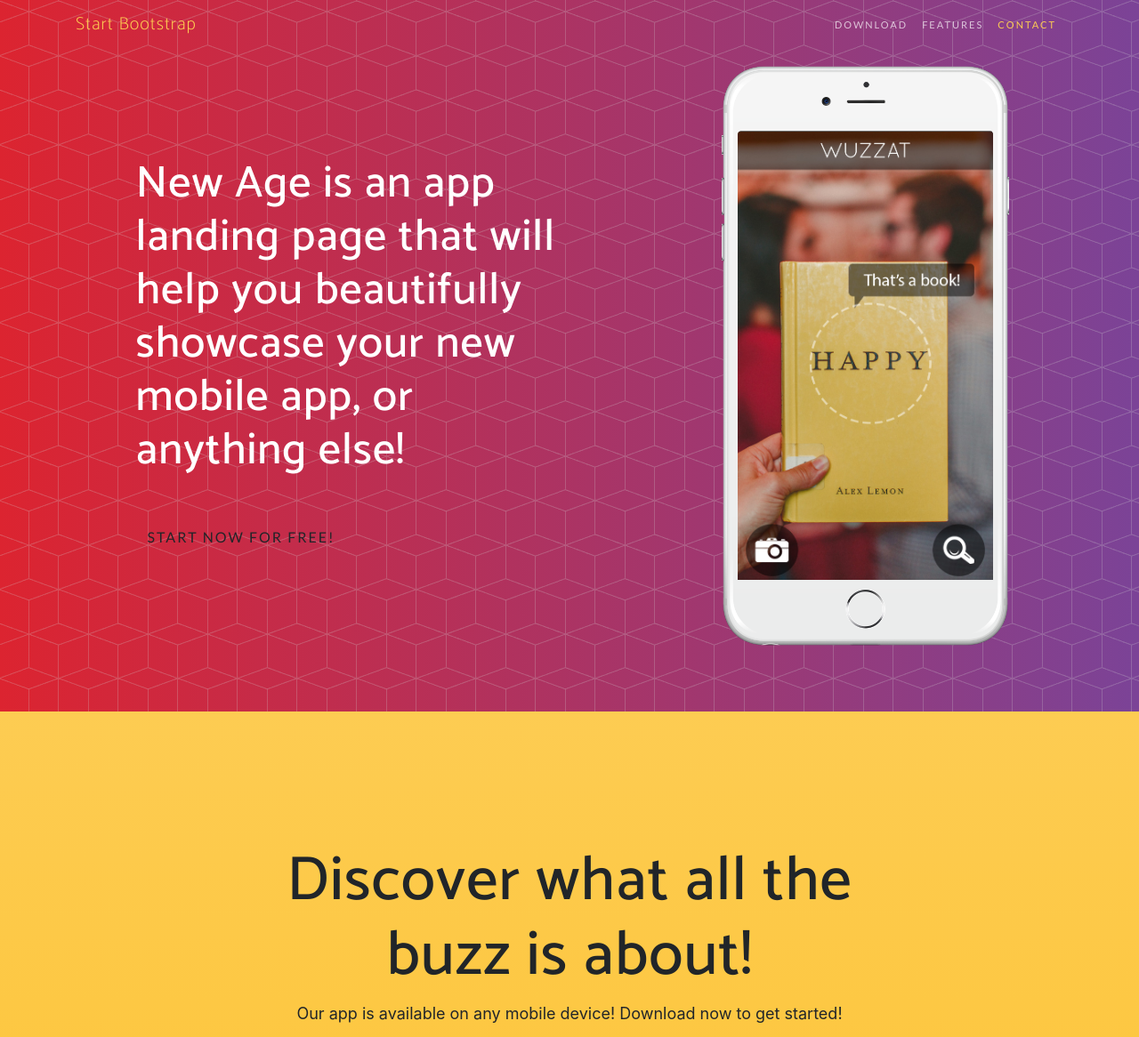
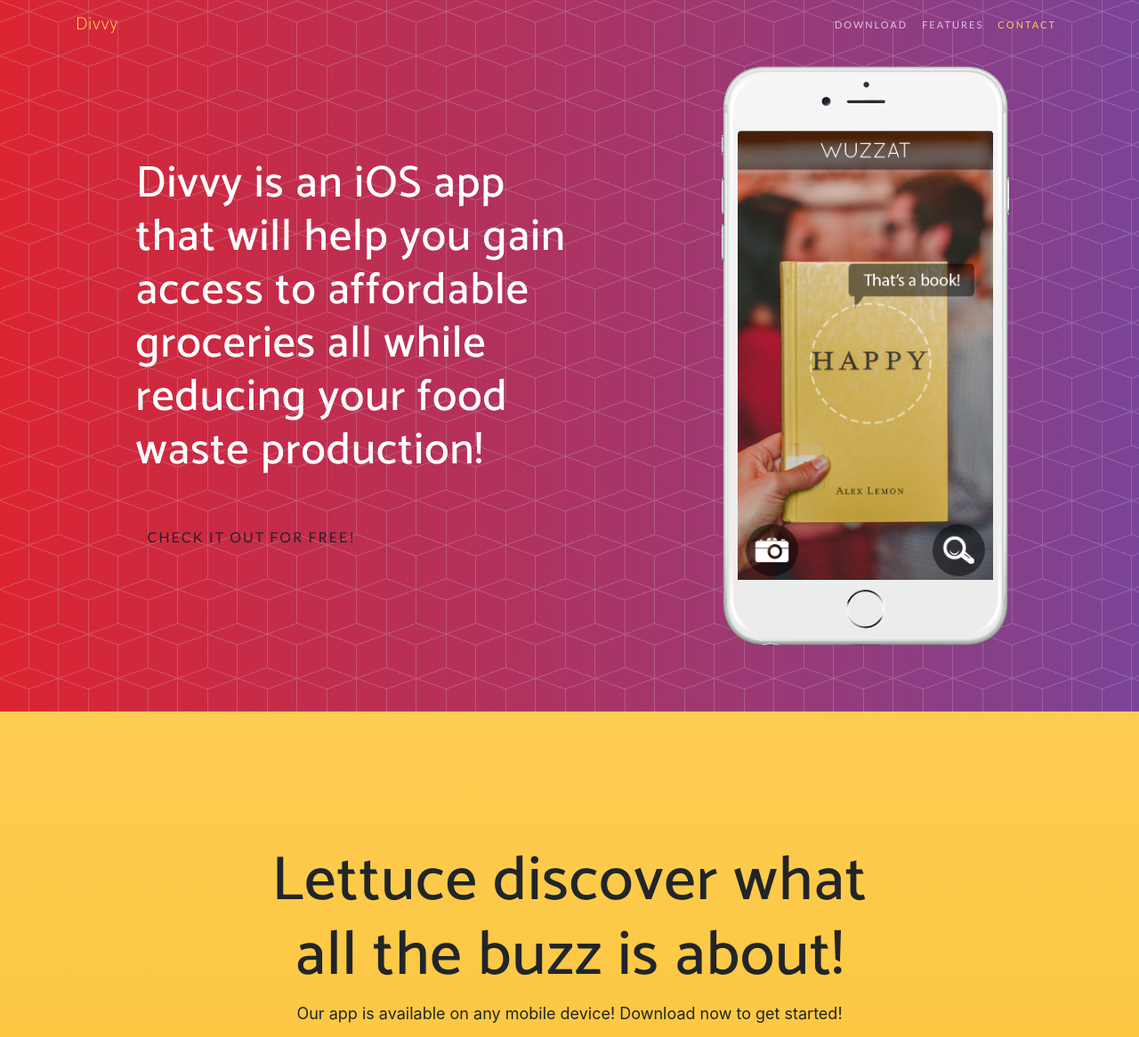
Before and after one commit to KitsuneNoctus/app_landing_page, a website with bundled scripts: page index.html in a window 1280 px wide. Shown: the top 1166 px of the page at 89% size. Built offline with nearby package versions, Linux system fonts and the light colour scheme; a web font is replaced by a local one.

Commit message:
JessicaTrinh/Edit Main and Download page description

```diff
--- a/index.html
+++ b/index.html
@@ -8,7 +8,7 @@
   <meta name="description" content="">
   <meta name="author" content="">
 
-  <title>New Age - Start Bootstrap Theme</title>
+  <title>Divvy - The New Age Way for Groceries</title>
 
   <!-- Bootstrap core CSS -->
   <link href="vendor/bootstrap/css/bootstrap.min.css" rel="stylesheet">
@@ -33,7 +33,7 @@
   <!-- Navigation -->
   <nav class="navbar navbar-expand-lg navbar-light fixed-top" id="mainNav">
     <div class="container">
-      <a class="navbar-brand js-scroll-trigger" href="#page-top">Start Bootstrap</a>
+      <a class="navbar-brand js-scroll-trigger" href="#page-top">Divvy</a>
       <button class="navbar-toggler navbar-toggler-right" type="button" data-toggle="collapse" data-target="#navbarResponsive" aria-controls="navbarResponsive" aria-expanded="false" aria-label="Toggle navigation">
         Menu
         <i class="fas fa-bars"></i>
@@ -59,8 +59,9 @@
       <div class="row h-100">
         <div class="col-lg-7 my-auto">
           <div class="header-content mx-auto">
-            <h1 class="mb-5">New Age is an app landing page that will help you beautifully showcase your new mobile app, or anything else!</h1>
-            <a href="#download" class="btn btn-outline btn-xl js-scroll-trigger">Start Now for Free!</a>
+            <!-- <h1 class="mb-5">New Age is an app landing page that will help you beautifully showcase your new mobile app, or anything else!</h1> -->
+            <h1 class="mb-5"> Divvy is an iOS app that will help you gain access to affordable groceries all while reducing your food waste production!</h1>
+            <a href="#download" class="btn btn-outline btn-xl js-scroll-trigger">Check it out for Free!</a>
           </div>
         </div>
         <div class="col-lg-5 my-auto">
@@ -86,7 +87,7 @@
     <div class="container">
       <div class="row">
         <div class="col-md-8 mx-auto">
-          <h2 class="section-heading">Discover what all the buzz is about!</h2>
+          <h2 class="section-heading">Lettuce discover what all the buzz is about!</h2>
           <p>Our app is available on any mobile device! Download now to get started!</p>
           <div class="badges">
             <a class="badge-link" href="#"><img src="img/google-play-badge.svg" alt=""></a>
```
